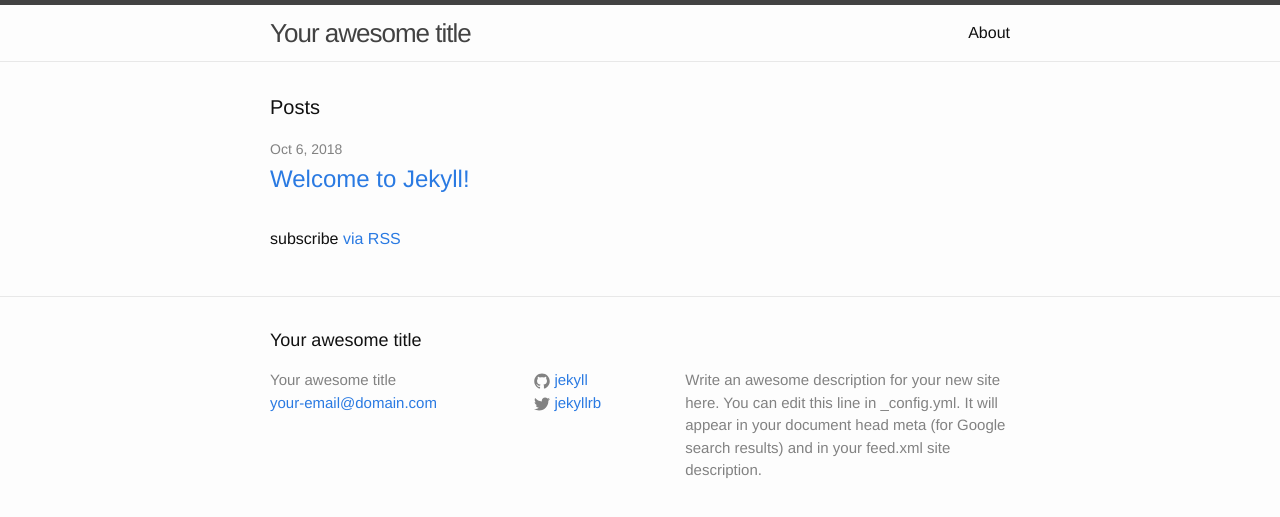
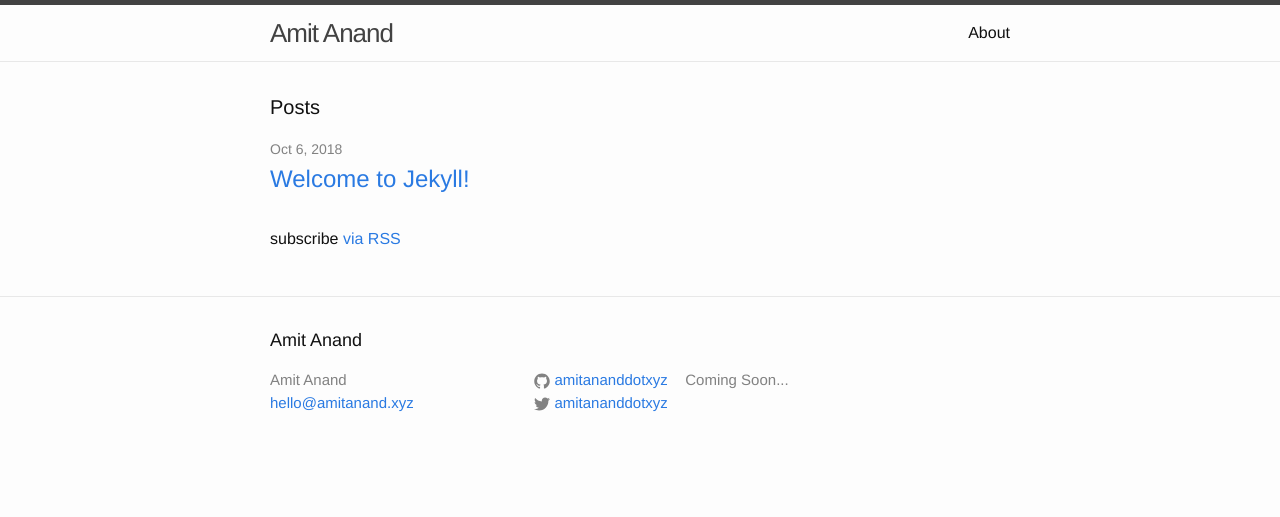
Before and after one commit to amitananddotxyz/amitananddotxyz.github.io, a Jekyll site: the page built from index.html, in a window 1280 px wide. Shown: the top 517 px of the page. Built offline with Jekyll 4.4.1, drawn with Linux system fonts in a browser that asks for light colours.

Commit message:
site metadata updated

```diff
--- a/_config.yml
+++ b/_config.yml
@@ -6,16 +6,14 @@
 # 'jekyll serve'. If you change this file, please restart the server process.
 
 # Site settings
-title: Your awesome title
-email: your-email@domain.com
+title: Amit Anand
+email: hello@amitanand.xyz
 description: > # this means to ignore newlines until "baseurl:"
-  Write an awesome description for your new site here. You can edit this
-  line in _config.yml. It will appear in your document head meta (for
-  Google search results) and in your feed.xml site description.
+  Coming Soon...
 baseurl: "" # the subpath of your site, e.g. /blog
-url: "http://yourdomain.com" # the base hostname & protocol for your site
-twitter_username: jekyllrb
-github_username:  jekyll
+url: "http://amitanand.xyz" # the base hostname & protocol for your site
+twitter_username: amitananddotxyz
+github_username:  amitananddotxyz
 
 # Build settings
 markdown: kramdown
```
